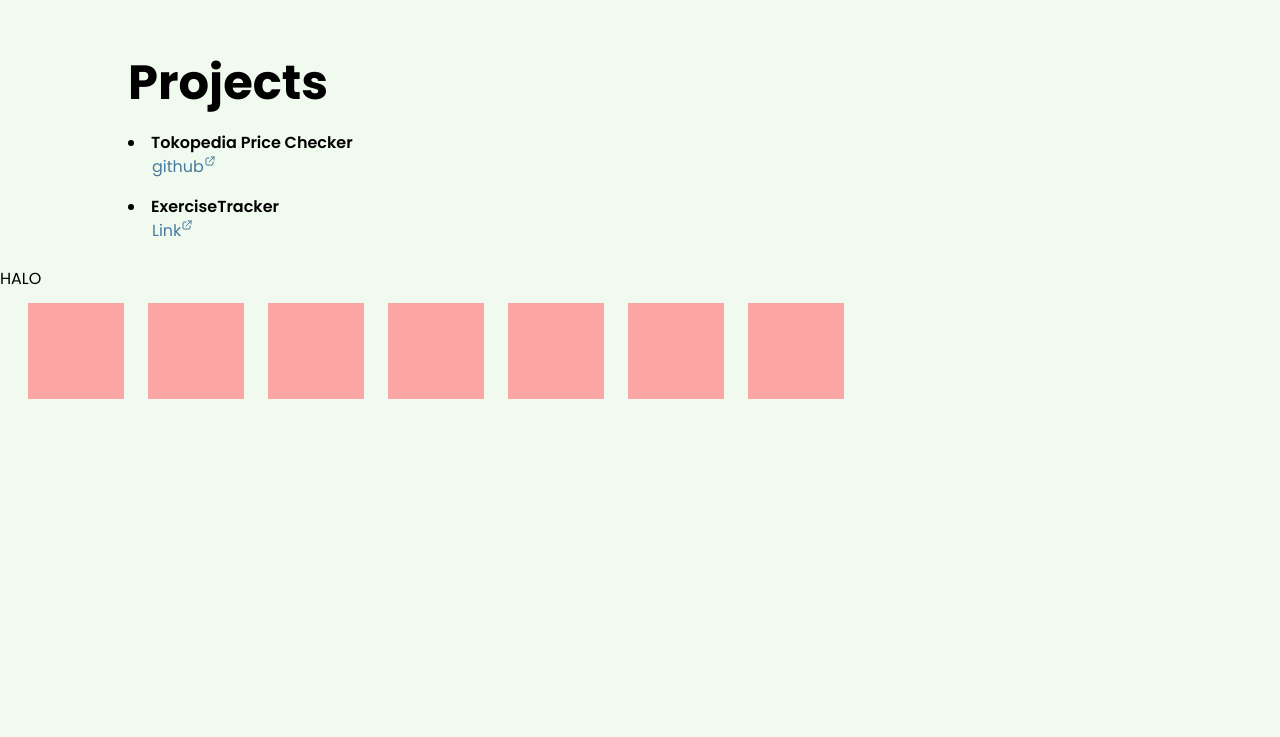
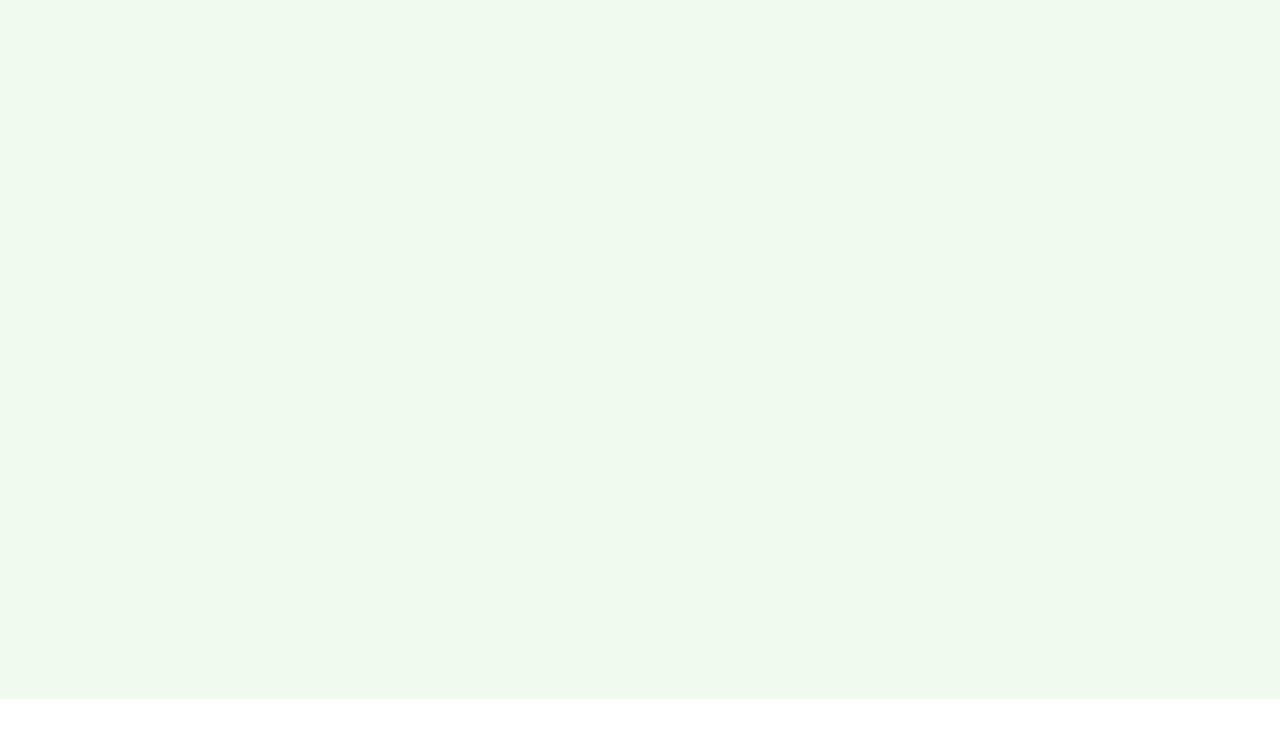
Before and after one commit to agungfir98/af-frontend, a Next.js app: page / in a window 1280 px wide. Shown: the part 901-1638 px from the top of the page. After the commit the page ends 1600 px from the top, so only its background shows below. Built offline with nearby package versions, Linux system fonts and the light colour scheme.

Commit message:
remove skill section

```diff
--- a/pages/component/skill.tsx
+++ b/pages/component/skill.tsx
@@ -23,20 +23,5 @@ const array = [
 ];
 
 export default function Skill() {
-  return (
-    <div className="h-screen">
-      <h1>HALO</h1>
-      <div className="container px-4 mx-auto ">
-        <div className="flex flex-wrap mx-auto justify-">
-          <div className="w-24 h-24 bg-red-300 m-3"></div>
-          <div className="w-24 h-24 bg-red-300 m-3"></div>
-          <div className="w-24 h-24 bg-red-300 m-3"></div>
-          <div className="w-24 h-24 bg-red-300 m-3"></div>
-          <div className="w-24 h-24 bg-red-300 m-3"></div>
-          <div className="w-24 h-24 bg-red-300 m-3"></div>
-          <div className="w-24 h-24 bg-red-300 m-3"></div>
-        </div>
-      </div>
-    </div>
-  );
+  return <div className="h-screen"></div>;
 }
--- a/pages/index.tsx
+++ b/pages/index.tsx
@@ -4,14 +4,14 @@ import Head from "next/head";
 import Navbar from "./navbar/navbar";
 import Main from "./component/main";
 import Skill from "./component/skill";
-import Projects from "./projects";
+import Projects from "./component/projects";
 
 const Home: NextPage = () => {
   return (
     <>
       <Head>
         <title>Agung Firmansyah</title>
-        <meta name="description" content="Generated by create next app" />
+        <meta name="description" content="Agung's portofolio website" />
         <meta
           name="viewport"
           content="width=device-width, initial-scale=1"
--- a/pages/projects.tsx
+++ /dev/null
@@ -1,28 +0,0 @@
-import project from "../data/project.json";
-import { ExternalLinkIcon } from "@heroicons/react/outline";
-
-export default function Projects() {
-  const data = project.Project;
-  return (
-    <div id="Project">
-      <div className="sm:pt-20 pt-16 container lg:px-32 md:px-16 px-4 mx-auto sm:mt-20 mt-32 md:text-left">
-        <h1 className=" text-2xl sm:text-5xl font-bold">Projects</h1>
-        <div className="py-4">
-          {data.map((res) => {
-            return (
-              <div key={res.title} className="py-2">
-                <h1 className="font-semibold">
-                  <li>{res.title}</li>
-                </h1>
-                <a href={res.url} className="flex px-6 text-white-blue2">
-                  {res.platform}
-                  <ExternalLinkIcon className="h-3 w-3" />
-                </a>
-              </div>
-            );
-          })}
-        </div>
-      </div>
-    </div>
-  );
-}
```
